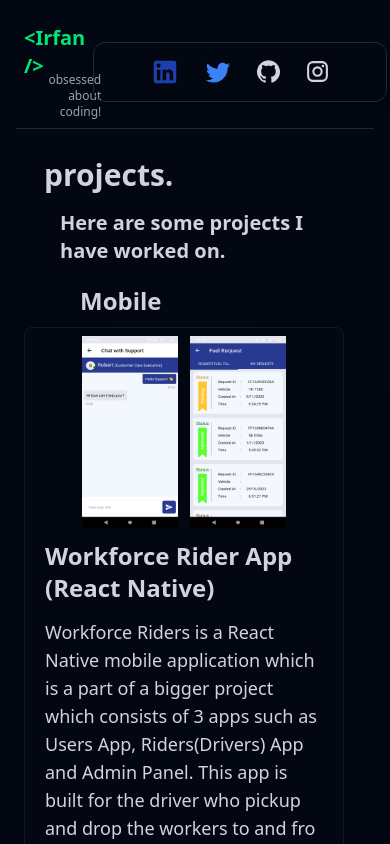
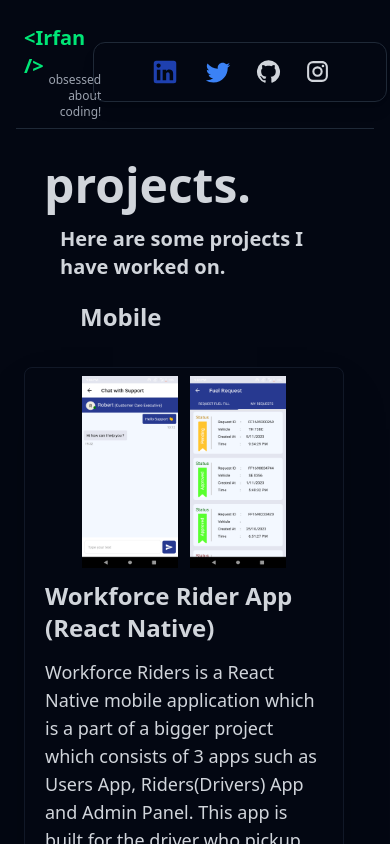
Before and after one commit to irf0/portfolio, a Next.js app: page /Projects in a window 390 px wide. Shown: the top 844 px of the page. Built offline with nearby package versions, Linux system fonts and the light colour scheme.

Commit message:
many changes and fixes

```diff
--- a/app/_components/Hero.js
+++ b/app/_components/Hero.js
@@ -3,14 +3,15 @@ import { RoughNotationGroup } from "react-rough-notation";
 
 import dynamic from "next/dynamic";
 import Image from "next/image";
+import { isMobile } from "react-device-detect";
 const WordHighlight = dynamic(() => import("./WordHighlight"));
 
 function Hero() {
   const colors = ["#F59E0B", "#dedede", "#00e676", "#10B981", "#3B82F6"];
   return (
     <div className="flex mb-10 justify-around sm:flex-col border-b dark:border-gray-800 border-gray-300 p-24 sm:p-5">
-      <div className="bg-[#00e676] text-[#e3e2e2] rounded-full place-self-center justify-center h-48 w-48 sm:flex lg:hidden xl:hidden">
-        <Image src="/assets/irfandp2.png" width={150} height={40} alt="cover" />
+      <div className=" text-[#e3e2e2] rounded-full place-self-center justify-center h-48 w-48 sm:flex lg:hidden xl:hidden">
+        <Image src="/assets/irfandp2.png" width={200} height={40} alt="cover" />
       </div>
       <div>
         <h1 className="text-6xl sm:text-4xl sm:-ml-6 font-extrabold -ml-16 mb-5">
@@ -62,15 +63,13 @@ function Hero() {
         </div>
       </div>
 
-      <div className="flex justify-end">
-        {/* <div className=" bg-[#00e676] rounded-lg h-96 w-72 sm:hidden md:hidden"> */}
+      <div className="flex justify-end sm:hidden md:hidden">
         <Image
           src="/assets/irfandp2.png"
           width={500}
           height={150}
           alt="cover"
         />
-        {/* </div> */}
       </div>
     </div>
   );
--- a/app/_components/Navbar.js
+++ b/app/_components/Navbar.js
@@ -123,10 +123,7 @@ function Navbar() {
           </a>
 
           {/* {!isMobile && (
-            <button
-              style={{ fontSize: 23 }}
-              onClick={() => setTheme(theme === "dark" ? "light" : "dark")}
-            >
+            <button style={{ fontSize: 23 }} onClick={() => setTheme("dark")}>
               {theme === "light" ? <BiSolidMoon /> : <BiSolidSun />}
             </button>
           )} */}
--- a/app/_components/Projects.js
+++ b/app/_components/Projects.js
@@ -5,8 +5,8 @@ import { GitHub } from "@mui/icons-material";
 //This is Projects component
 function Projects() {
   return (
-    <div className="p-10 mx-10 sm:p-5 sm:mx-2 sm:justify-center border-b border-gray-300 dark:border-gray-800">
-      <h1 className="text-5xl sm:text-3xl font-extrabold">projects.</h1>
+    <div className="p-10 mx-10 sm:p-5 sm:mx-2 sm:my-3 sm:justify-center border-b border-gray-300 dark:border-gray-800">
+      <h1 className="text-5xl font-extrabold">projects.</h1>
       <p className="p-4 font-bold text-xl">
         Here are some projects I have worked on.
       </p>
@@ -15,11 +15,11 @@ function Projects() {
         Mobile
       </h2>
 
-      <div className="flex p-5 sm:p-2 sm:justify-normal justify-center gap-4 sm:gap-2 sm:flex-col select-none">
+      <div className="flex p-5 sm:p-2  sm:justify-normal justify-center gap-4 sm:gap-4 sm:my-3 sm:flex-col select-none">
         {projectData.map((project) => (
           <div
             key={project.id}
-            className="p-5 sm:p-2 shadow-2xl rounded-lg dark:border-gray-900 dark:border sm:-ml-7 sm:border sm:border-gray-300 w-45vw sm:w-80  cursor-pointer"
+            className="p-5 sm:p-2 sm:my-3 shadow-2xl rounded-lg dark:border-gray-900 dark:border sm:-ml-7 sm:border sm:border-gray-300 w-45vw sm:w-80  cursor-pointer"
           >
             <div className="flex gap-3 justify-center flex-wrap">
               {project?.imageURL?.slice(0, 2).map((image) => (
--- a/app/_components/Services.js
+++ b/app/_components/Services.js
@@ -11,7 +11,7 @@ function Services() {
           {servicesData.map((service) => (
             <div
               id={service?.id}
-              className="p-5 sm:p-2 shadow-2xl rounded-lg dark:border-gray-900 dark:border sm:-ml-7 sm:border sm:border-gray-300 w-45vw sm:w-80  cursor-pointer"
+              className="p-5 sm:p-2 shadow-2xl rounded-lg dark:border-gray-900 dark:border sm:-ml-7 sm:border sm:border-gray-300 w-45vw sm:w-80  cursor-pointer sm:my-3"
             >
               <div className=" flex">
                 <h1 className="text-8xl font-extrabold">{service?.num}.</h1>
--- a/app/_components/Sidebar.js
+++ b/app/_components/Sidebar.js
@@ -24,7 +24,7 @@ function Sidebar({ openMenu }) {
   return (
     <div
       ref={ref}
-      className="absolute right-0.5 sm:p-0 sm:-mr-4 overflow-hidden overflow-x-hidden z-50 h-87vh w-72 sm:-mt-5 rounded-tl-lg rounded-bl-lg shadow-2xl dark:border border-gray-950 shadow-gray-950 bg-white dark:bg-gray-800 duration-100 ease-out animate-slide-in backdrop-contrast-100"
+      className="absolute right-0.5 sm:p-0 sm:-mr-4 overflow-hidden overflow-x-hidden z-50 h-87vh w-72 sm:-mt-5 rounded-tl-lg rounded-bl-lg shadow-2xl dark:border border-gray-950 shadow-gray-950 bg-gray-950 dark:bg-gray-800 duration-100 ease-out animate-slide-in backdrop-contrast-100"
     >
       <div className="flex">
         <button type="button" onClick={openMenu}>
--- a/app/layout.js
+++ b/app/layout.js
@@ -35,7 +35,7 @@ export default function RootLayout({ children }) {
       </Head>
 
       <body
-        className={`${inter.className}sm:p-2 p-4 selection:bg-[#00e676] selection:dark:text-gray-700 overflow-auto dark:bg-gray-950 dark:text-gray-300 bg-slate-100 text-gray-700`}
+        className={`${inter.className}sm:p-2 p-4 selection:bg-[#00e676] selection:dark:text-gray-700 overflow-auto dark:bg-gray-950 text-gray-300 bg-gray-950`}
       >
         <Provider>
           <header>
```
